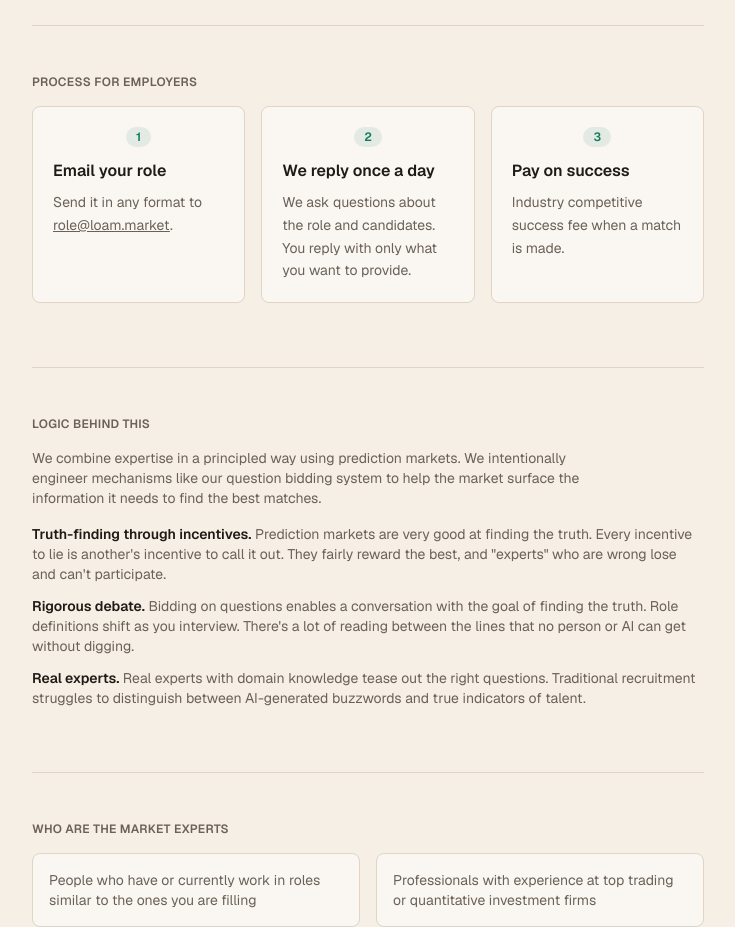
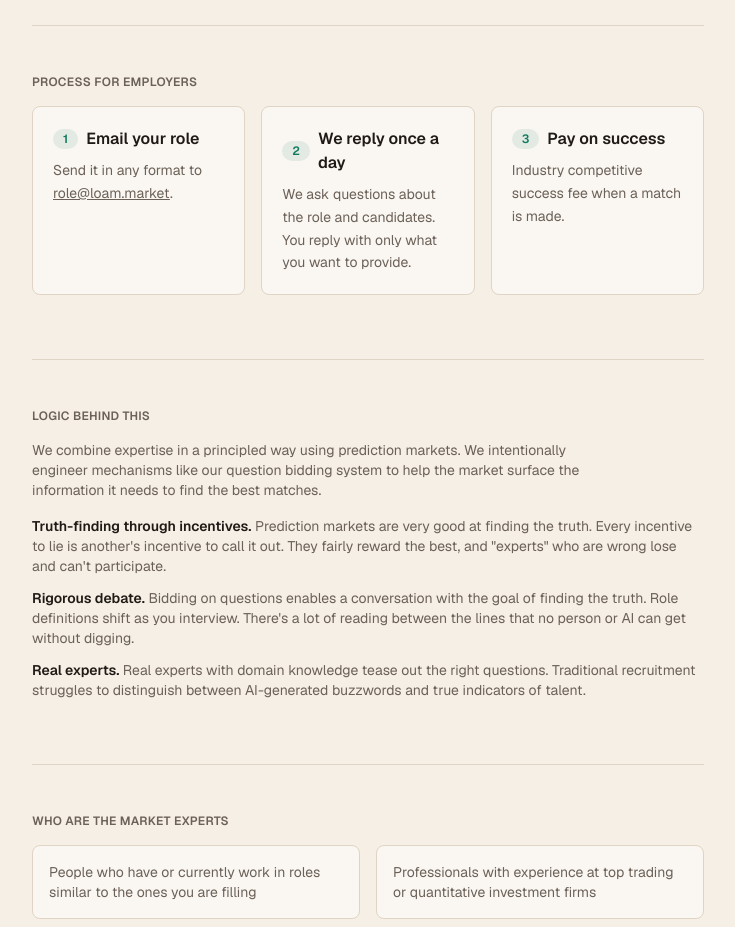
Before and after one commit to LoamMarket/loam.market, a Next.js app: page / in a window 1280 px wide. Shown: the part 780-1707 px from the top of the page, without its empty margins (272-1007 px from the left). Built offline with nearby package versions, Linux system fonts and the light colour scheme.

Commit message:
Align step numbers with titles in Process for employers section

```diff
--- a/app/page.tsx
+++ b/app/page.tsx
@@ -101,12 +101,10 @@ export default function Home() {
         <h2 className="text-xs font-semibold uppercase tracking-wide text-loam-muted">Process for employers</h2>
         <div className="grid gap-3 sm:gap-4 md:grid-cols-3">
           <div className="rounded-lg border border-loam-border bg-white/50 p-4 sm:p-5 flex flex-col">
-            <div className="flex justify-center mb-3">
+            <h3 className="text-base font-semibold text-loam-ink mb-2 flex items-center gap-2">
               <span className="inline-flex items-center justify-center rounded-full bg-loam-accent/10 px-2.5 py-0.5 text-xs font-semibold text-loam-accent">
                 1
               </span>
-            </div>
-            <h3 className="text-base font-semibold text-loam-ink mb-2">
               Email your role
             </h3>
             <p className="text-sm text-loam-muted leading-relaxed">
@@ -114,12 +112,10 @@ export default function Home() {
             </p>
           </div>
           <div className="rounded-lg border border-loam-border bg-white/50 p-4 sm:p-5 flex flex-col">
-            <div className="flex justify-center mb-3">
+            <h3 className="text-base font-semibold text-loam-ink mb-2 flex items-center gap-2">
               <span className="inline-flex items-center justify-center rounded-full bg-loam-accent/10 px-2.5 py-0.5 text-xs font-semibold text-loam-accent">
                 2
               </span>
-            </div>
-            <h3 className="text-base font-semibold text-loam-ink mb-2">
               We reply once a day
             </h3>
             <p className="text-sm text-loam-muted leading-relaxed">
@@ -127,12 +123,10 @@ export default function Home() {
             </p>
           </div>
           <div className="rounded-lg border border-loam-border bg-white/50 p-4 sm:p-5 flex flex-col">
-            <div className="flex justify-center mb-3">
+            <h3 className="text-base font-semibold text-loam-ink mb-2 flex items-center gap-2">
               <span className="inline-flex items-center justify-center rounded-full bg-loam-accent/10 px-2.5 py-0.5 text-xs font-semibold text-loam-accent">
                 3
               </span>
-            </div>
-            <h3 className="text-base font-semibold text-loam-ink mb-2">
               Pay on success
             </h3>
             <p className="text-sm text-loam-muted leading-relaxed">
```
